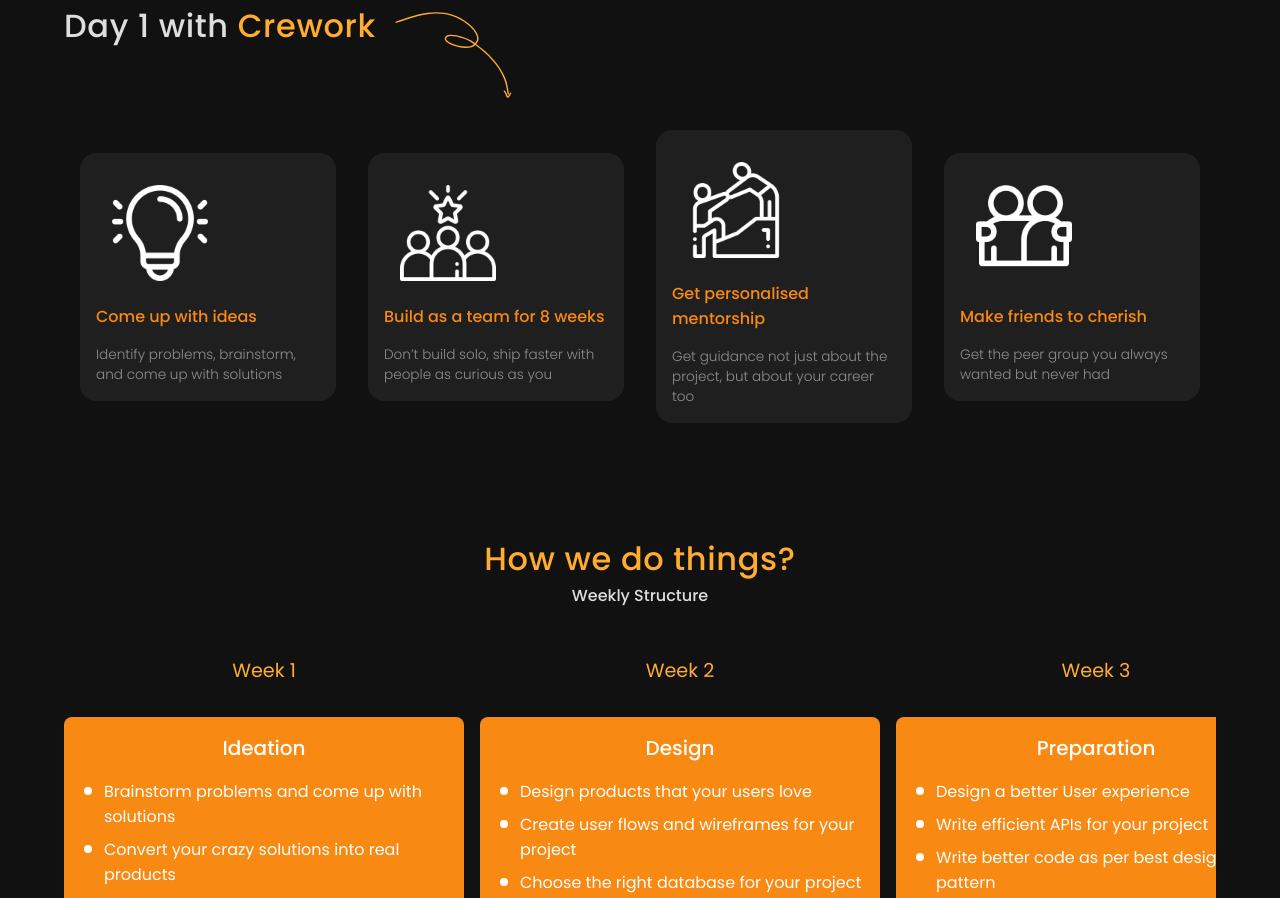
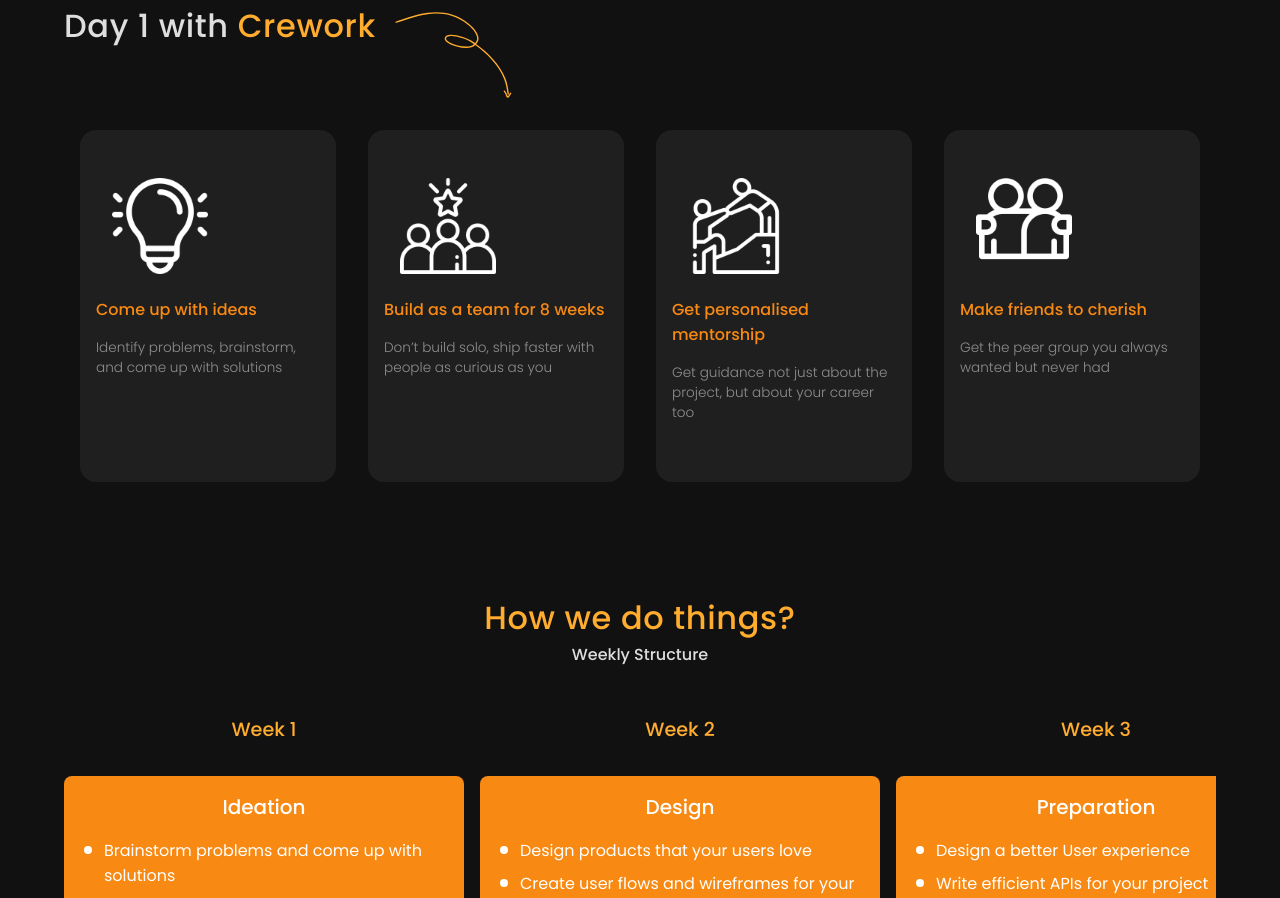
Before and after one commit to sahilsharma1901/landing-page-crework, a React (Create React App) app: page / in a window 1280 px wide. Shown: the part 1060-1958 px from the top of the page. Built offline with nearby package versions, Linux system fonts and the light colour scheme.

Commit message:
Fixes bugs

```diff
--- a/src/sections/Schedule/Schedule.module.css
+++ b/src/sections/Schedule/Schedule.module.css
@@ -64,6 +64,7 @@
     color: var(--primary);
     margin-bottom: 2rem;
     font-size: 1.2rem;
+    font-weight: 500;
 }
 
 .content, .sessionInner {
--- a/src/sections/WorkReady/WorkReady.module.css
+++ b/src/sections/WorkReady/WorkReady.module.css
@@ -83,6 +83,8 @@
         padding: 1rem;
         width: calc(25% - 2rem);
         margin: 1rem;
+        height: 22rem;
+        padding-top: 2rem;
         border-radius: 1rem;
     }
 
```
